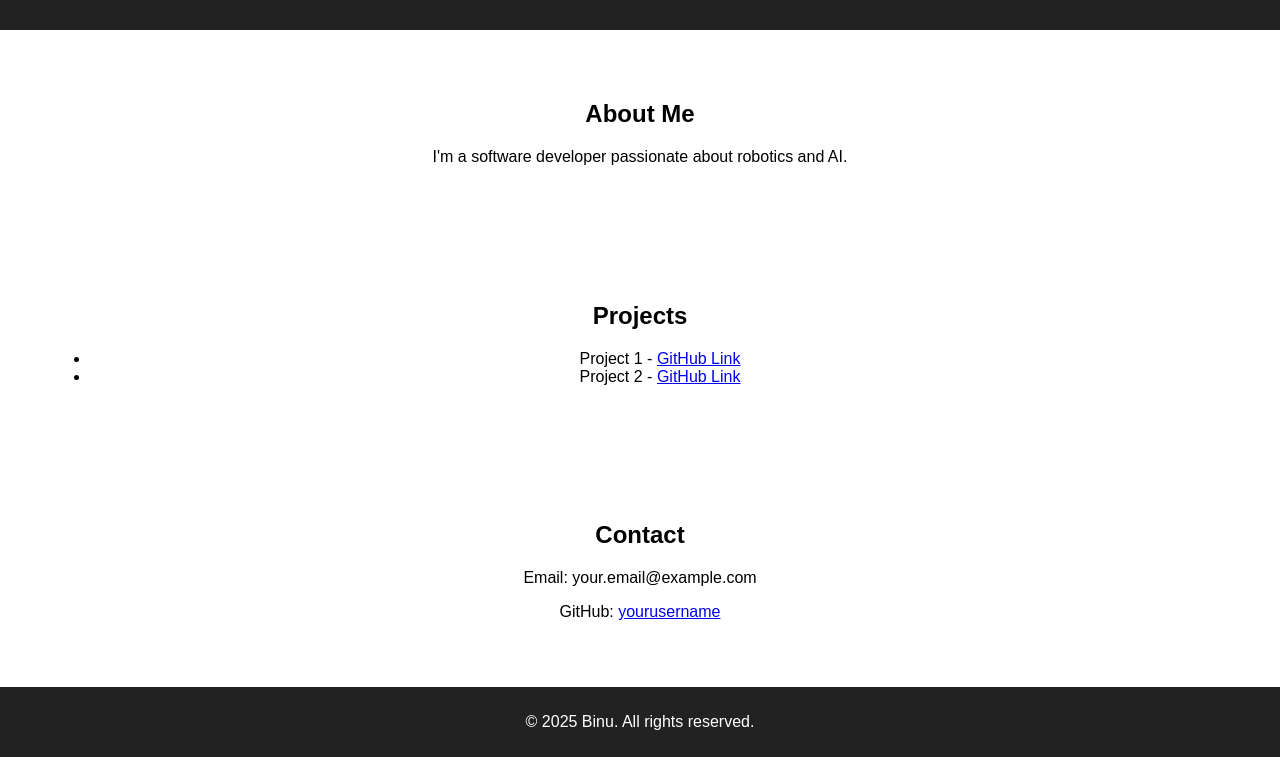
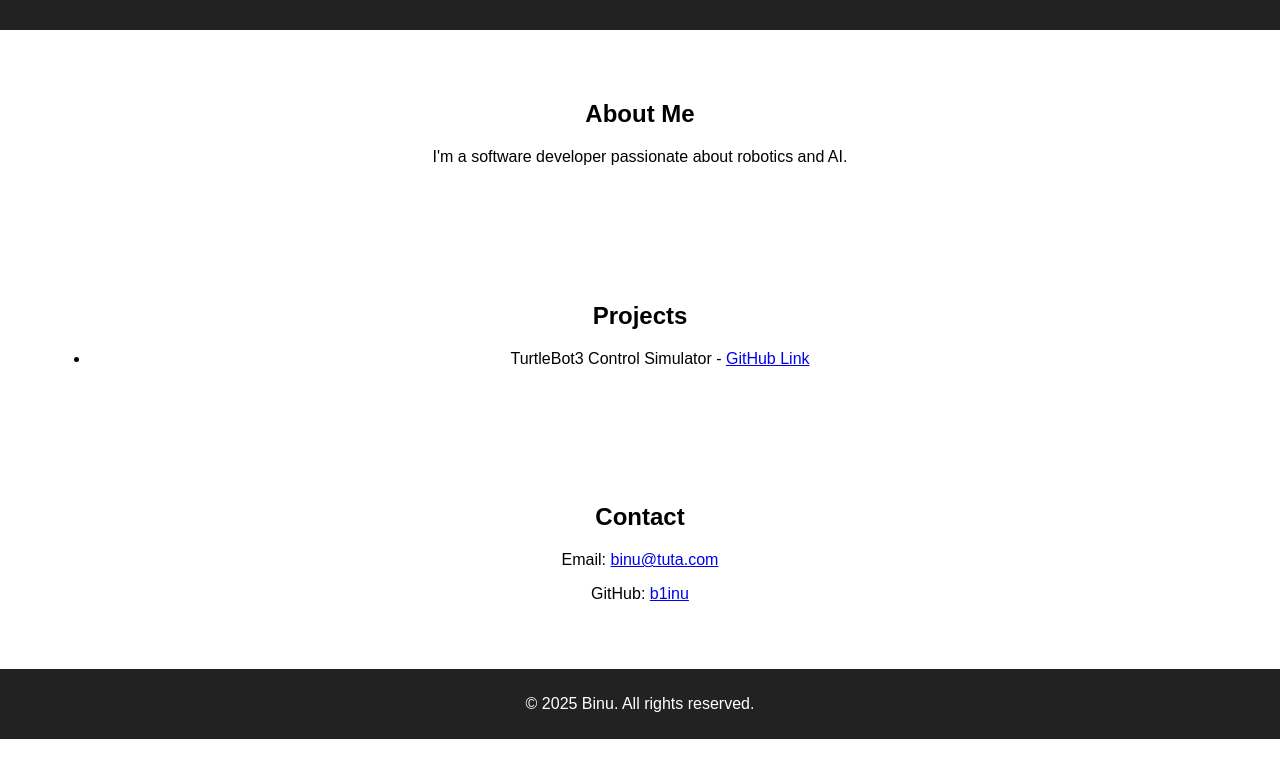
Before and after one commit to b1inu/portfolio, a plain HTML site: page index.html in a window 1280 px wide. Shown: the part 116-873 px from the top of the page. Drawn offline with Linux system fonts and the light colour scheme.

Commit message:
Updated index.html

```diff
--- a/index.html
+++ b/index.html
@@ -26,15 +26,15 @@
     <section id="projects">
         <h2>Projects</h2>
         <ul>
-            <li>Project 1 - <a href="#">GitHub Link</a></li>
-            <li>Project 2 - <a href="#">GitHub Link</a></li>
+            <li>TurtleBot3 Control Simulator - <a href="https://github.com/b1inu/turtlebot3_control_simulator">GitHub Link</a></li>
+            <!--Add more projects below-->
         </ul>
     </section>
 
     <section id="contact">
         <h2>Contact</h2>
-        <p>Email: your.email@example.com</p>
-        <p>GitHub: <a href="https://github.com/yourusername">yourusername</a></p>
+        <p>Email: <a href="mailto:binu@tuta.com">binu@tuta.com</a></p>
+        <p>GitHub: <a href="https://github.com/b1inu">b1inu</a></p>
     </section>
 
     <footer>
```
